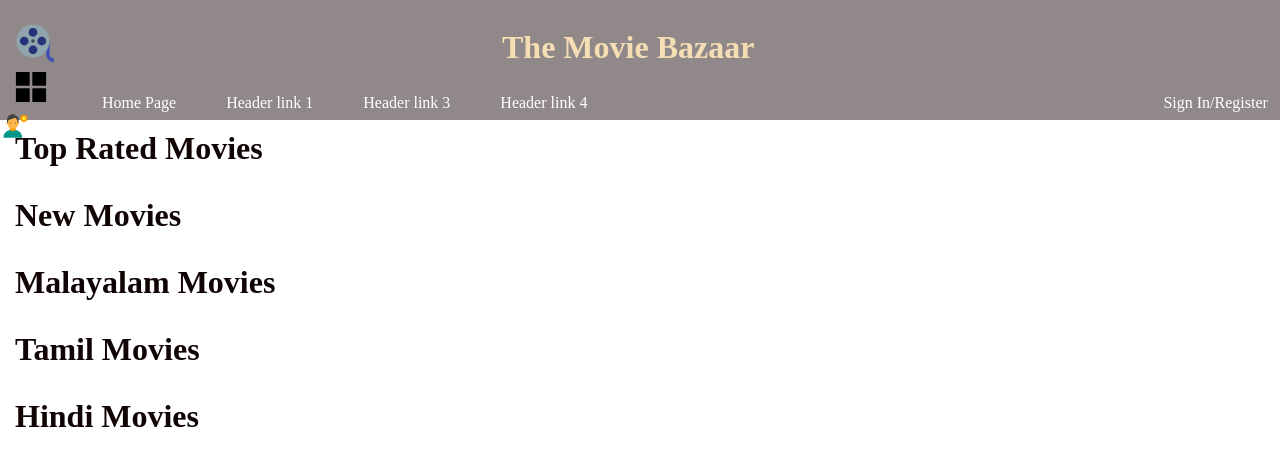
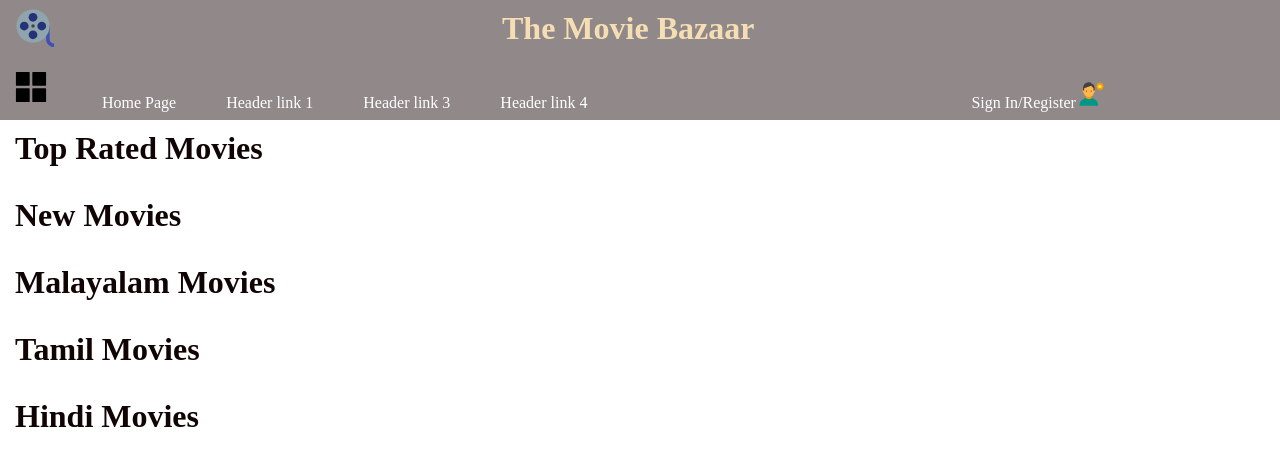
Before and after one commit to Antony-Baby/The-Movie-Bazaar-Source, a React (Create React App) app: page / in a window 1280 px wide. Shown: the top 466 px of the page. Built offline with nearby package versions, Linux system fonts and the light colour scheme; no server answers.

Commit message:
initial commit 1.7

```diff
--- a/src/Components/Header/Header.css
+++ b/src/Components/Header/Header.css
@@ -28,7 +28,7 @@
 
 .header-row1 {
     display: flex;
-    align-items: flex-end;
+    /* align-items: stretch; */
     height: 60%;
 }
 
@@ -54,7 +54,7 @@
     /* margin-left: 40%; */
     cursor: pointer;
     right: 0;
-    margin-left: 45%;
+    margin-left: 30%;
 }
 
 .logo {
@@ -101,7 +101,7 @@ ul li {
 .r-menu {
     right: 0;
     /* align-items: center; */
-    margin-left: 70%;
+    margin-left: 80%;
     height: 150px;
     width: 20%;
     position: relative;
```
